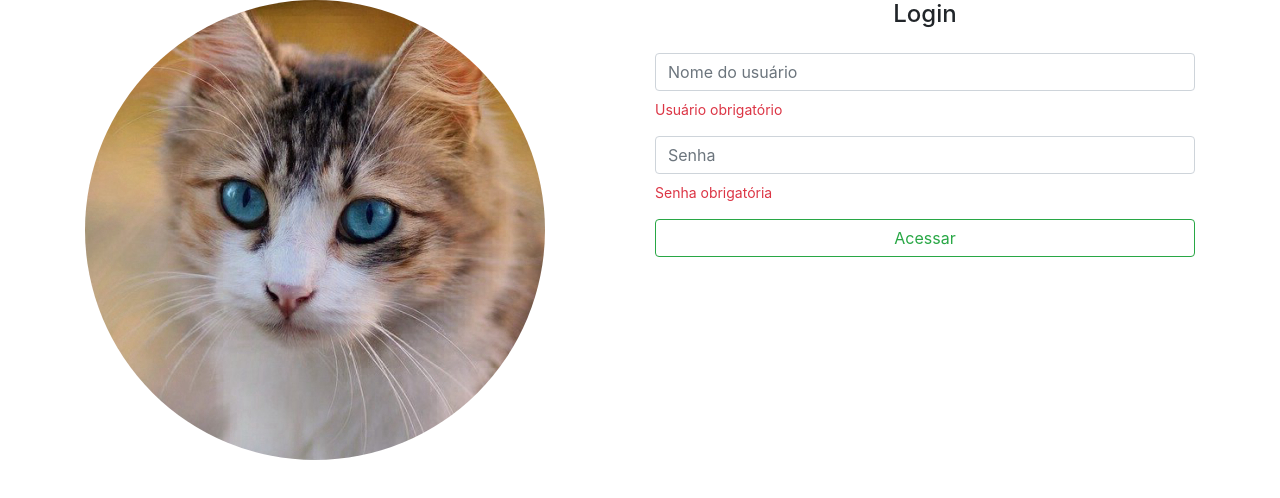
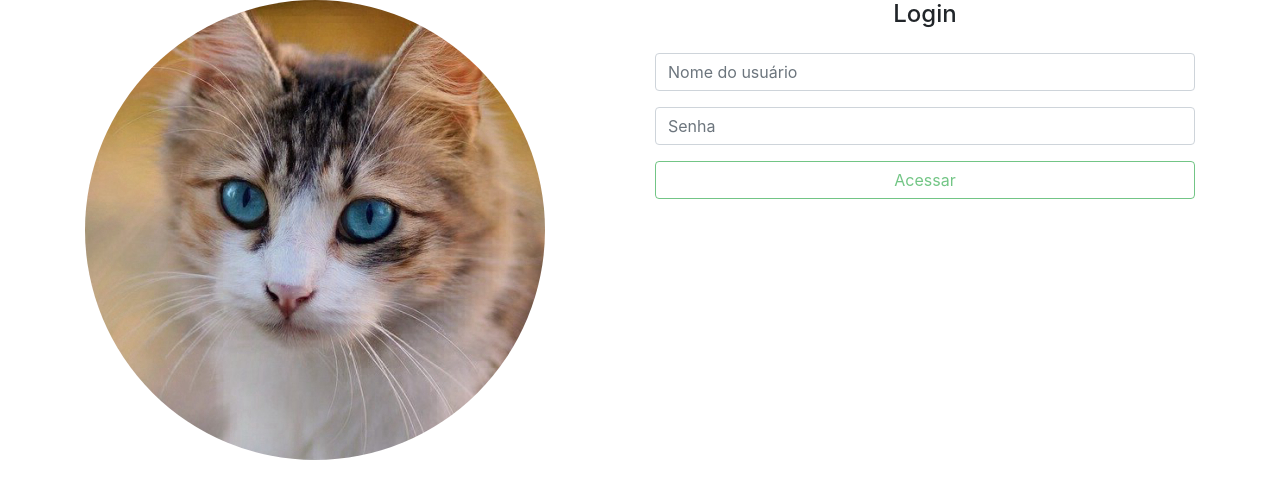
Before and after one commit to Mateusleao99/gatitobook, an Angular app: page /home in a window 1280 px wide. Shown: the top 498 px of the page. Built offline with nearby package versions, Linux system fonts and the light colour scheme.

Commit message:
feat: validando fomulario login

```diff
--- a/src/app/home/login/login.component.html
+++ b/src/app/home/login/login.component.html
@@ -1,6 +1,6 @@
 <div>
   <h4 class="text-center">Login</h4>
-  <form class="form mt-4" (ngSubmit)="login()">
+  <form class="form mt-4" (ngSubmit)="login()" #loginForm="ngForm">
     <div class="form-group">
       <input
         type="text"
@@ -12,8 +12,9 @@
         required
       />
       <app-mensagem
-      *ngIf="campoUsuario.invalid"
-      mensagem="Usuário obrigatório"></app-mensagem>
+        *ngIf="campoUsuario.invalid && campoUsuario.touched"
+        mensagem="Usuário obrigatório"
+      ></app-mensagem>
     </div>
     <div class="form-group">
       <input
@@ -26,10 +27,11 @@
         required
       />
       <app-mensagem
-      *ngIf="campoSenha.invalid"
-      mensagem="Senha obrigatória"></app-mensagem>
+        *ngIf="campoSenha.invalid && campoSenha.touched"
+        mensagem="Senha obrigatória"
+      ></app-mensagem>
     </div>
-    <button type="submit" class="btn btn-outline-success btn-block">
+    <button type="submit" class="btn btn-outline-success btn-block" [disabled]="loginForm.invalid">
       Acessar
     </button>
   </form>
```
